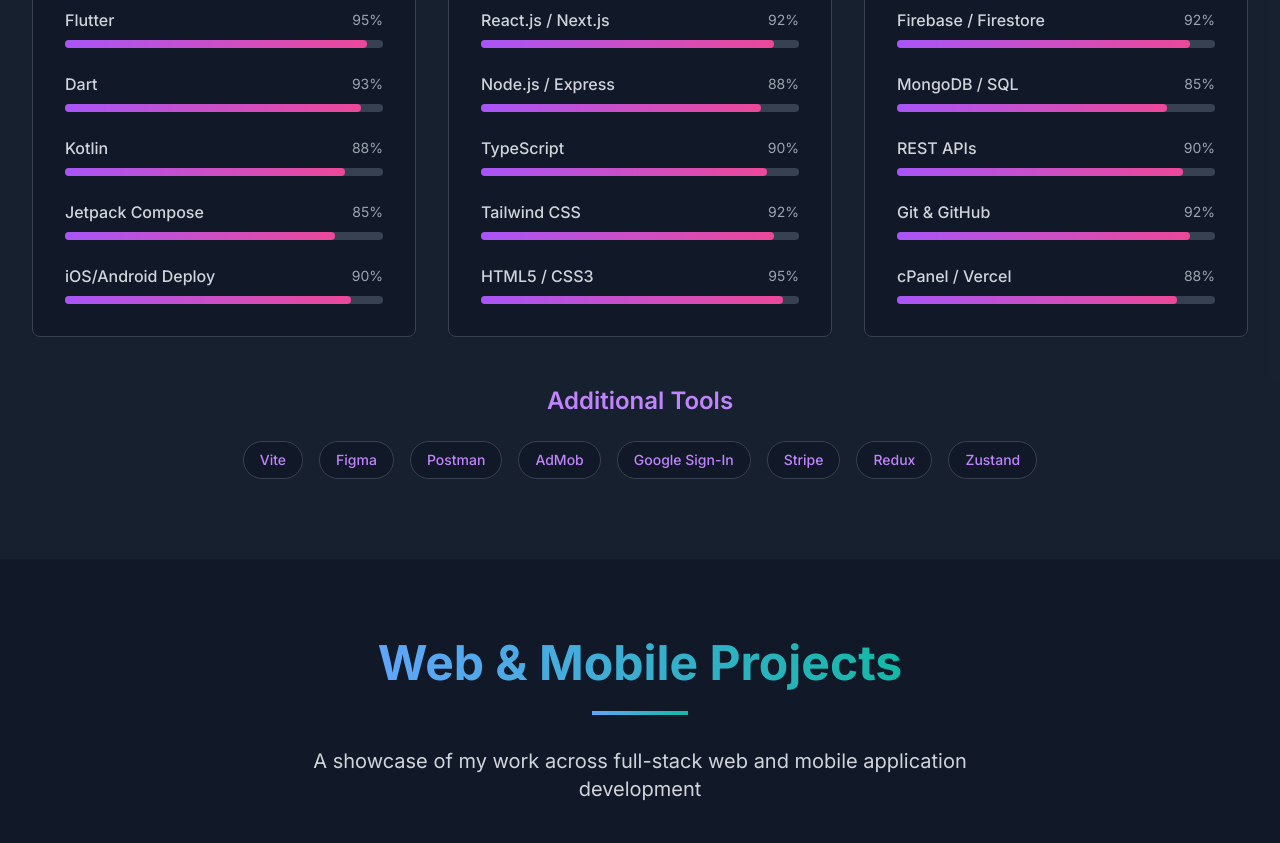
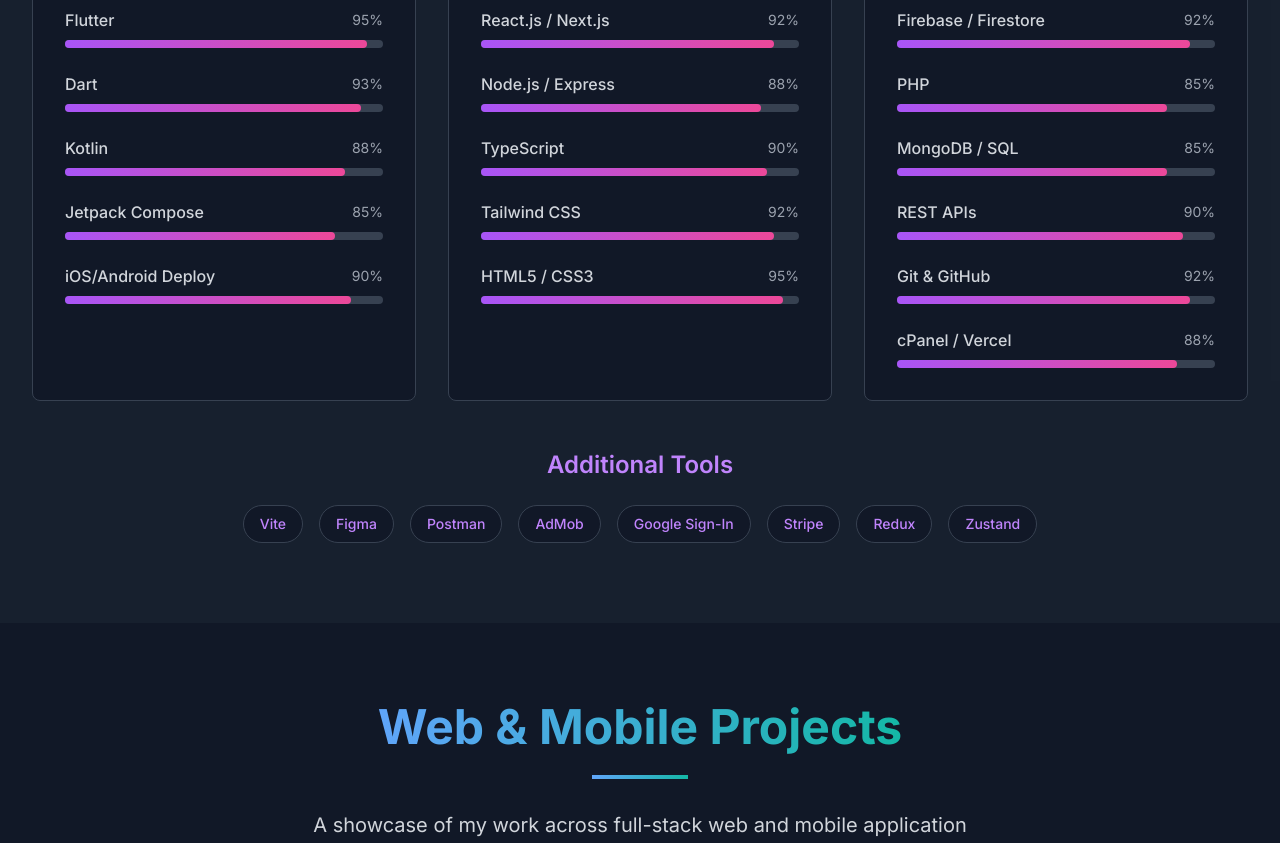
Before and after one commit to imvishalksingh/vishal, a React (Vite) app: page / in a window 1280 px wide. Shown: the part 2160-3003 px from the top of the page. Built offline with nearby package versions, Linux system fonts and the light colour scheme.

Commit message:
Add PHP to skills

```diff
--- a/src/components/Skills.tsx
+++ b/src/components/Skills.tsx
@@ -26,6 +26,7 @@ const Skills = () => {
       title: "Backend & DevOps",
       skills: [
         { name: "Firebase / Firestore", level: 92 },
+        { name: "PHP", level: 85 },
         { name: "MongoDB / SQL", level: 85 },
         { name: "REST APIs", level: 90 },
         { name: "Git & GitHub", level: 92 },
```
